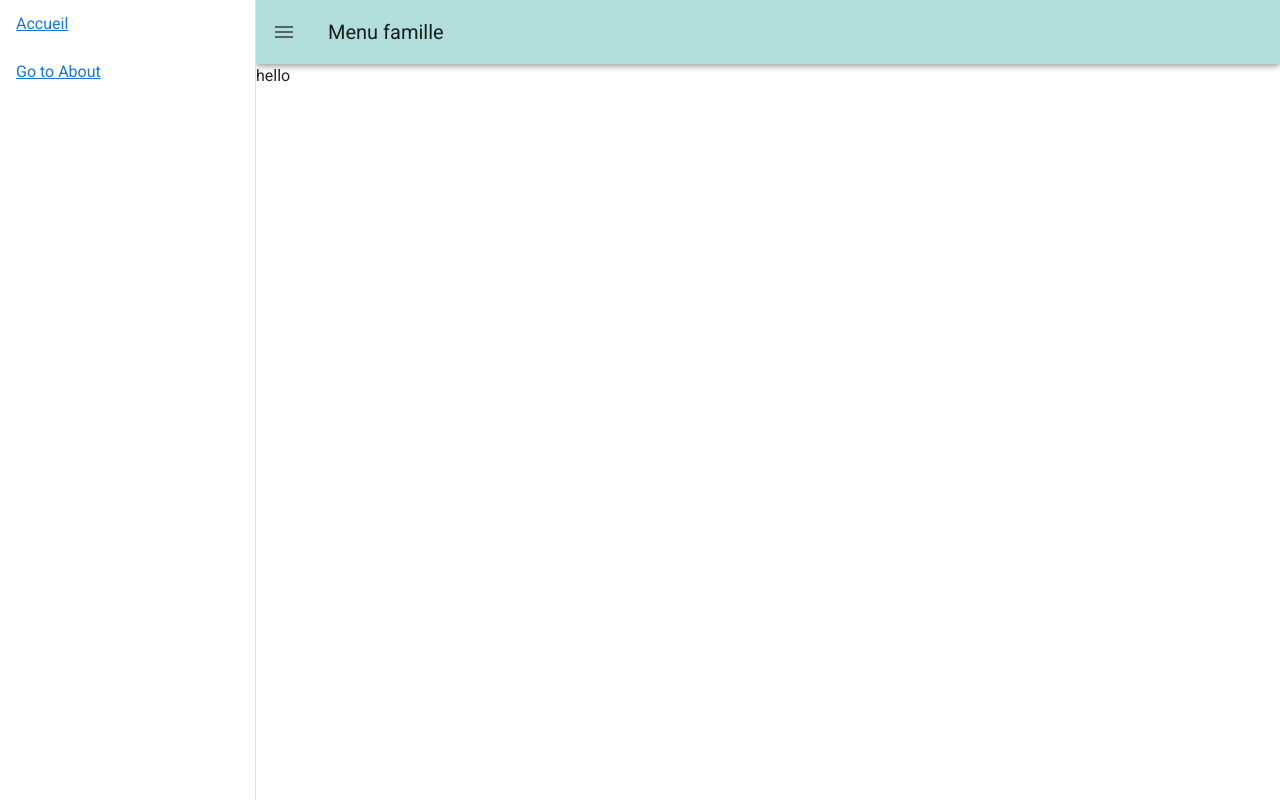
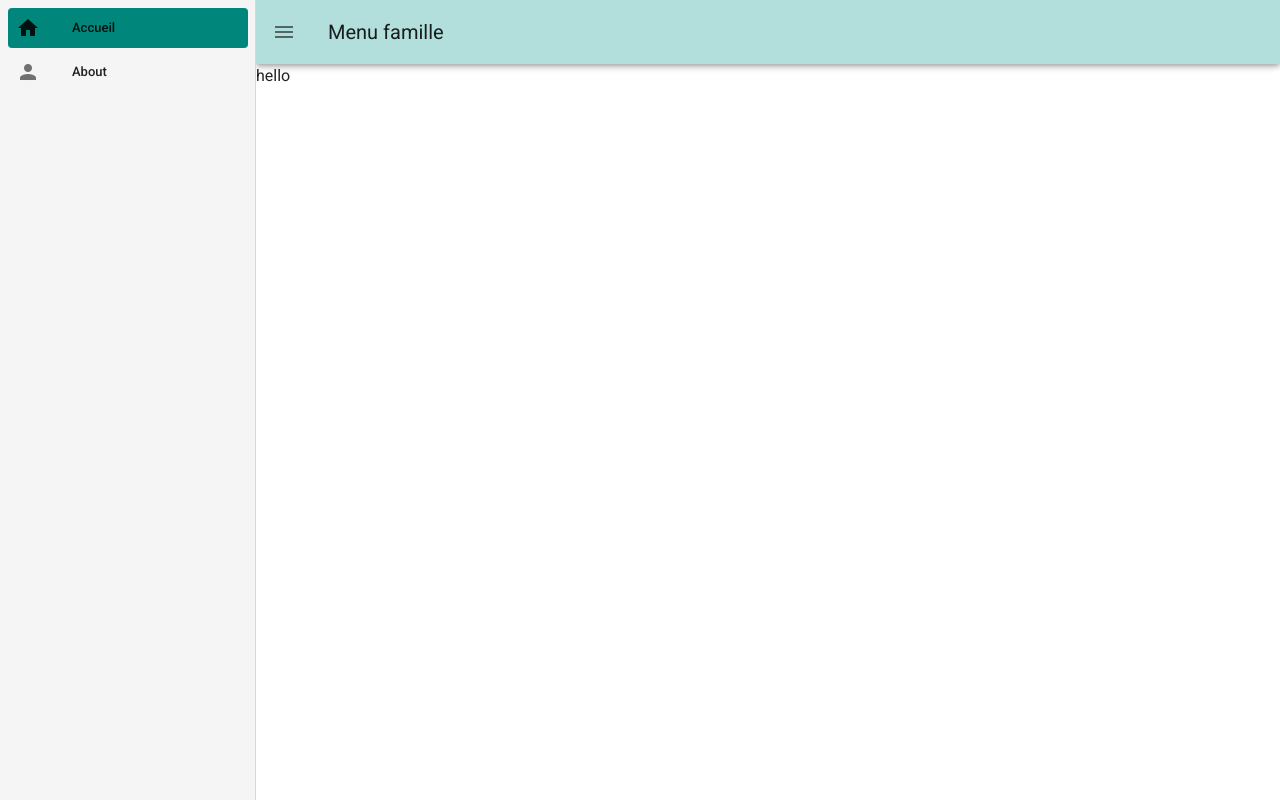
Before and after one commit to dorineT/MDL-MenuFamille, a Vue app in the folder front/menufamille/: page / in a window 1280 px wide. Built offline with nearby package versions, Linux system fonts and the light colour scheme.

Commit message:
menu bar + routing

```diff
--- a/front/menufamille/src/App.vue
+++ b/front/menufamille/src/App.vue
@@ -3,14 +3,32 @@
     <v-navigation-drawer
       v-model="drawer"
       app
+      color="#F5F5F5"
+      elevation="10"
+    >
+      <v-list
+        nav
+        dense
+      >
+        <v-list-item-group
+          v-model="group"
+          active-class="teal lighten-4--text text--accent-4"
+        >
+          <v-list-item to="/">
+            <v-list-item-icon>
+              <v-icon>mdi-home</v-icon>
+            </v-list-item-icon>
+            <v-list-item-title>Accueil</v-list-item-title>
+          </v-list-item>
 
-    >
-      <v-list-item>
-        <router-link to="/">Accueil</router-link>
-      </v-list-item>
-        <v-list-item>
-        <router-link to="/about">Go to About</router-link>
-      </v-list-item>
+          <v-list-item to="/about">
+            <v-list-item-icon>
+              <v-icon>mdi-account</v-icon>
+            </v-list-item-icon>
+            <v-list-item-title>About</v-list-item-title>
+          </v-list-item>
+        </v-list-item-group>
+      </v-list>
     </v-navigation-drawer>
 
     <v-app-bar app color="#B2DFDB" >
```
